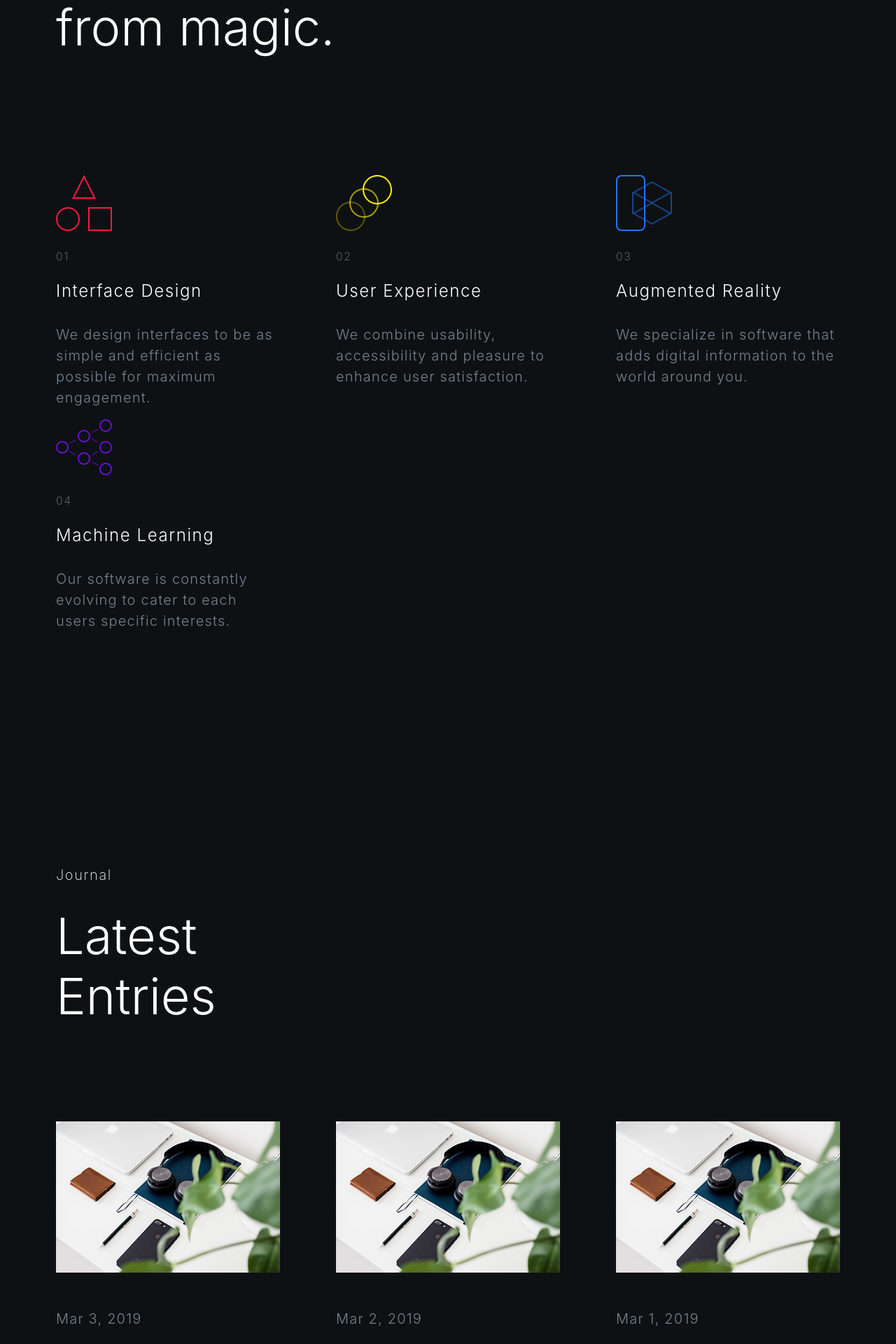
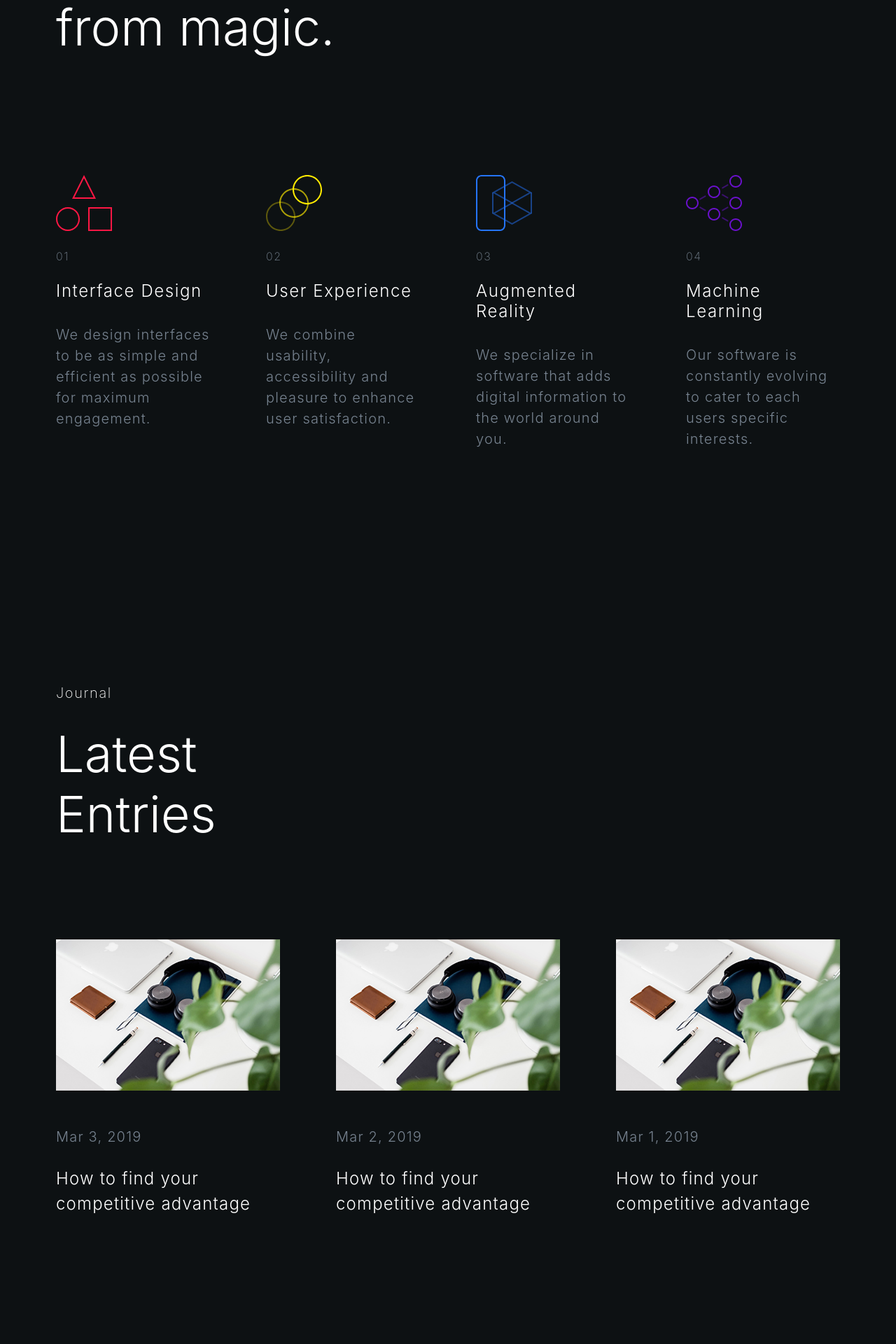
Before and after one commit to kevinthecyborg/cyborg.ai, a Jekyll site: the page built from index.html, in a window 1280 px wide. Shown: the part 1626-3546 px from the top of the page at 70% size. Built offline with Jekyll 4.4.1, drawn with Linux system fonts in a browser that asks for light colours.

```diff
--- a/_includes/body-fade-out.html
+++ /dev/null
@@ -1,5 +0,0 @@
-<script>
-  $(function() {
-    $('body').addClass('fade-out');
-  });
-</script>
--- a/_sass/_custom.scss
+++ b/_sass/_custom.scss
@@ -319,7 +319,8 @@
 
 // ANIMATIONS
 body {
-  opacity: 0; transition: none;
+  opacity: 0;
+  transition: none;
 
   &.fade-out {
     opacity: 1;
--- a/_sass/_responsive.scss
+++ b/_sass/_responsive.scss
@@ -1,4 +1,18 @@
 // RESPONSIVE CSS
+
+// XL DESKTOP
+@media screen and (min-width: 1199px) {
+  .row.v-margin-col-fix {
+    .col-12.col-md-6.col-xl-3 {
+      &:nth-child(3),
+      &:nth-child(4) {
+        margin-top: 0;
+      }
+    }
+  }
+}
+
+
 
 // DESKTOP
 @media screen and (min-width: 768px) {
@@ -21,6 +35,14 @@
     }
     .grid-row:first-child {
       margin-top: 0;
+    }
+  }
+  .row.v-margin-col-fix {
+    .col-md-6 {
+      &:nth-child(3),
+      &:nth-child(4) {
+        margin-top: 5rem;
+      }
     }
   }
   .offset-paragraph {
@@ -49,9 +71,17 @@
     letter-spacing: .1rem;
     transition: .25s;
   }
-  .navbar-collapse.collapse.show {
+  .navbar-collapse.collapse {
     background: $dark;
     color: #fff;
+    opacity: 0;
+  }
+  .navbar-collapse.collapsing {
+    transition: none;
+  }
+  .navbar-collapse.collapse.show {
+    opacity: 1;
+    transition: all 0.2s ease-in;
   }
   .nav-item:first-child {
     margin-top: 2rem;
@@ -112,3 +142,6 @@
     visibility: hidden;
   }
 }
+
+
+//
--- a/index.html
+++ b/index.html
@@ -25,25 +25,25 @@
       </div>
     </div>
     <div class="row mt-10 v-margin-col-fix">
-      <div class="col-sm-4" data-aos="fade-up" data-aos-offset="200">
+      <div class="col-12 col-md-6 col-xl-3" data-aos="fade-up" data-aos-offset="200">
         {%- include svg-id-80x80.html -%}
         <span class="hero-header small muted block mt-4">01</span>
         <h3 class="hero-header large pt-4">Interface Design</h3>
         <p class="normal muted">We design interfaces to be as simple and efficient as possible for maximum engagement.</p>
       </div>
-      <div class="col-sm-4" data-aos="fade-up" data-aos-offset="200">
+      <div class="col-12 col-md-6 col-xl-3" data-aos="fade-up" data-aos-offset="200">
         {%- include svg-ux-80x80.html -%}
         <span class="hero-header small muted block mt-4">02</span>
         <h3 class="hero-header large pt-4">User Experience</h3>
         <p class="normal muted">We combine usability, accessibility and pleasure to enhance user satisfaction.</p>
       </div>
-      <div class="col-sm-4" data-aos="fade-up" data-aos-offset="200">
+      <div class="col-12 col-md-6 col-xl-3" data-aos="fade-up" data-aos-offset="200">
         {%- include svg-ar-80x80.html -%}
         <span class="hero-header small muted block mt-4">03</span>
         <h3 class="hero-header large pt-4">Augmented Reality</h3>
         <p class="normal muted">We specialize in software that adds digital information to the world around you.</p>
       </div>
-      <div class="col-sm-4" data-aos="fade-up" data-aos-offset="200">
+      <div class="col-12 col-md-6 col-xl-3" data-aos="fade-up" data-aos-offset="200">
         {%- include svg-ml-80x80.html -%}
         <span class="hero-header small muted block mt-4">04</span>
         <h3 class="hero-header large pt-4">Machine Learning</h3>
```
